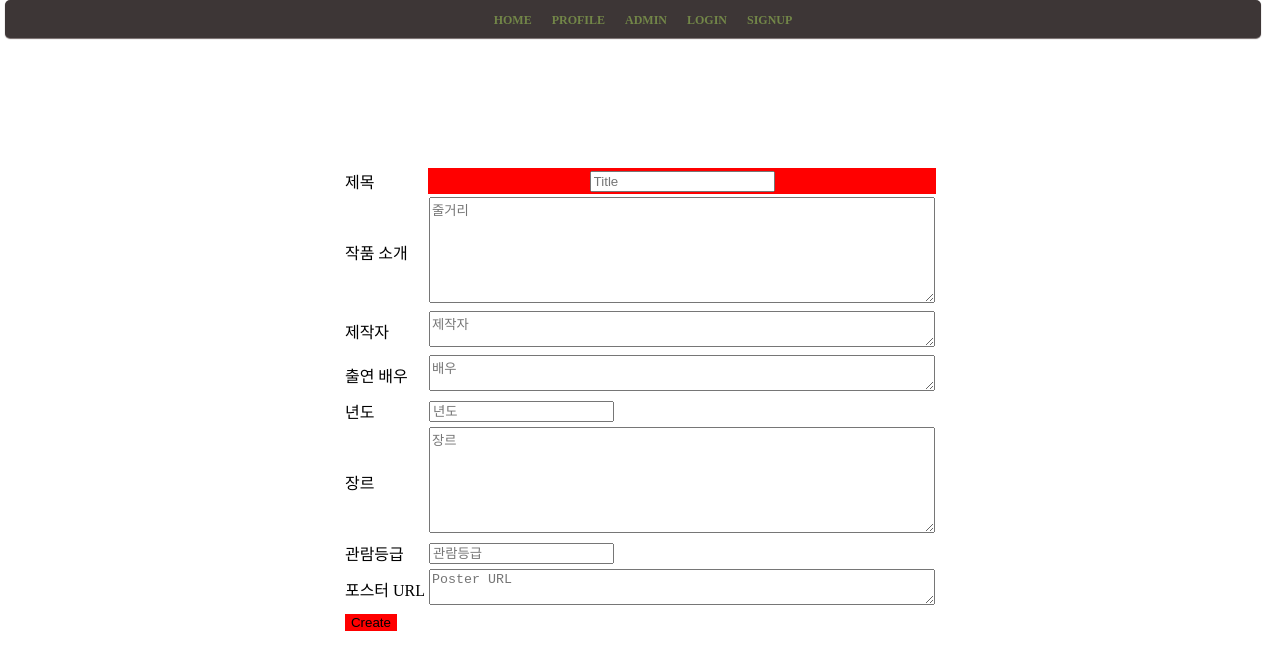
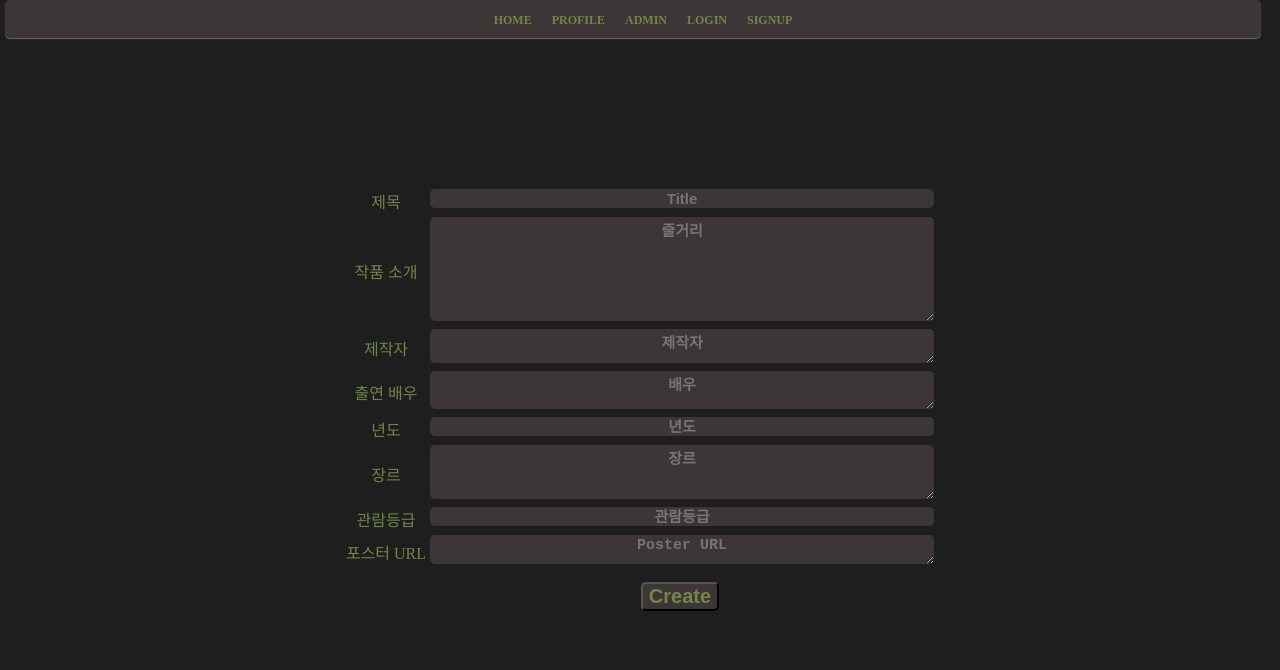
Before and after one commit to Yongjin9660/final_project, a React (Create React App) app: page /admin in a window 1280 px wide. Shown: the top 670 px of the page. Built offline with nearby package versions, Linux system fonts and the light colour scheme.

Commit message:
Admin Css

```diff
--- a/src/components/Admin.js
+++ b/src/components/Admin.js
@@ -66,7 +66,7 @@ function Admin({ state }) {
                     <tbody>
                         <tr>
                             <td>제목</td>
-                            <td className="table_form">
+                            <td>
                                 <input type="text" value={title} onChange={e => setTitle(e.target.value)} placeholder="Title" />
                             </td>
                         </tr>
@@ -79,7 +79,7 @@ function Admin({ state }) {
                         <tr>
                             <td>제작자</td>
                             <td>
-                                <textarea value={director} onChange={e => setDirector(e.target.value)} placeholder="제작자" />
+                                <textarea value={director} onChange={e => setDirector(e.target.value)} placeholder="제작자" id="TA_direc"/>
                             </td>
                         </tr>
                         <tr>
--- a/src/style/Admin.css
+++ b/src/style/Admin.css
@@ -1,67 +1,74 @@
-
-.Admin table input{
-    color: violet;
-}
-.Admin table button{
-    background-color: red;
-    border-style: none;
+.Admin {
+    background-color: rgb(30, 30, 30);
+    display: flex;
+    justify-content: center;
+    align-items: center;
+    height: 100vh;
 }
 
-.Admin .table_form {
-    background-color: red;
+.Admin table button{
+    background-color: rgb(61, 54, 54);
+    color: rgb(114, 134, 72);
+    font-weight: 600;
+    font-size: 20px;
+    border-radius: 5px;
+
+    margin-top: 10px;
+    margin-left: 80px;
+
+}
+
+.Admin .Admin_table td{
+    color: rgb(114, 134, 72);
     text-align: center;
 }
 
 .Admin table textarea{
     width: 500px;
-    max-width: 550px;
-    min-width: 490px;
+    max-width: 500px;
+    min-width: 500px;
     max-height: 300px;
+    background-color: rgb(61, 54, 54);
+    color: rgb(114, 134, 72);
+    text-align: center;
+    font-weight: 600;
+    font-size: 15px;
+    border-radius: 5px;
+    border-style: none;
+}
+
+.Admin table input{
+    width: 500px;
+    background-color: rgb(61, 54, 54);
+    color: rgb(114, 134, 72);
+    text-align: center;
+    font-weight: 600;
+    font-size: 15px;
+    border-radius: 5px;
+    border-style: none;
+    margin-bottom: 5px;
 }
 
 #TA_desc{
     height: 100px;
 }
 
+#TA_direc{
+    height: 30px;
+    max-height: 100px;
+}
+
 #TA_genre{
-    height: 100px;
+    height: 50px;
 }
 
 #TA_url{
-
-}
-
-.Admin {
-    background-color: white;
-    display: flex;
-    justify-content: center;
-    align-items: center;
-    height: 100vh;
+    height: 25px;
+    min-height: 20px;
+    max-height: 30px;
 }
 
 .Admin .Admin_table{
     justify-content: center;
     align-items: center;
-
 }
-
-/* .Admin .Admin_form {
-    text-align: center;
-    display: grid;
-    grid-template-columns: 1fr 1fr;
-} */
-
-.Login .login_form input {
-    font-size: 15px;
-    border-radius: 5px;
-}
-
-.Login .login_form button {
-    grid-row: span 2;
-    margin-left: 4px;
-    background-color: rgb(61, 54, 54);
-    color: rgb(114, 134, 72);
-    font-weight: 600;
-    font-size: 17px;
-    border-radius: 5px;
-}
```
Also changed, not shown: 2 other files (tests, documents, lock files or other folders).
